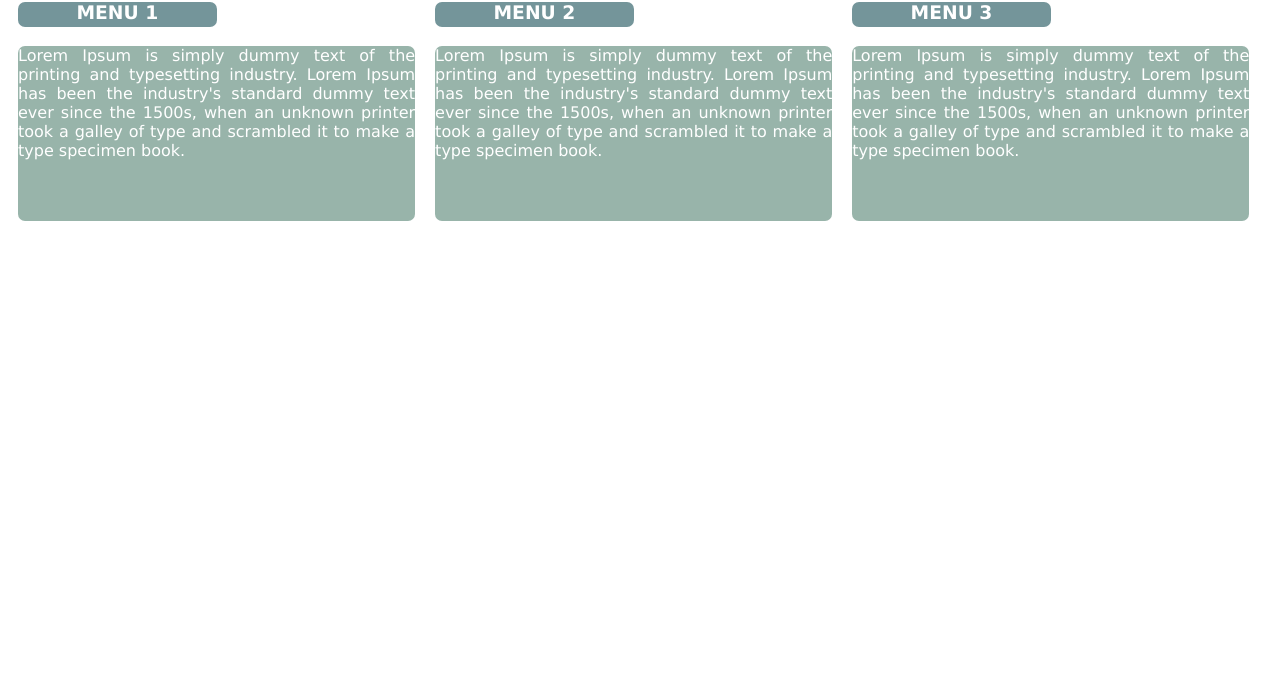
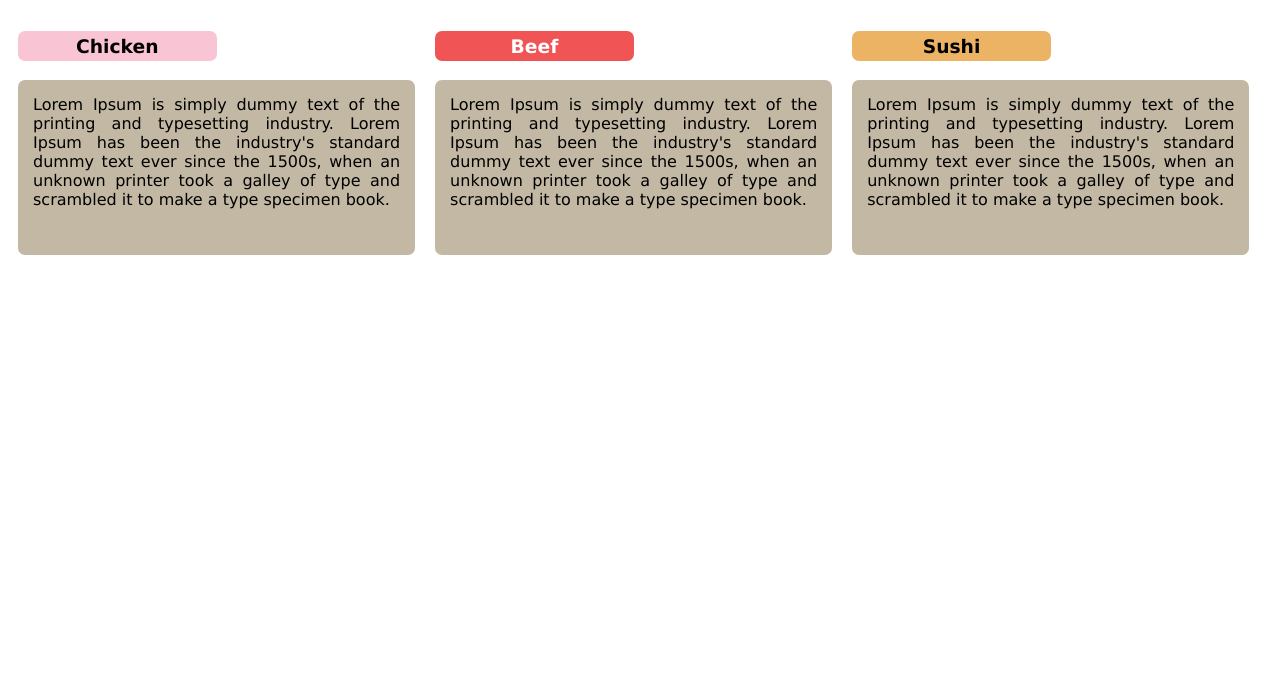
Before and after one commit to farisrizaldi/Mod2_Solution_html-css-javascript-for-web-developers, a plain HTML site: page index.html in a window 1280 px wide. Shown: the part 101-800 px from the top of the page. Drawn offline with Linux system fonts and the light colour scheme.

Commit message:
Update index.html

```diff
--- a/index.html
+++ b/index.html
@@ -10,28 +10,54 @@
       h1 {
         text-align: center;
         font-family: Verdana, Geneva, Tahoma, sans-serif;
+        font-size: 48px;
         margin-bottom: 25px;
-        color: #495371;
+        color: #2c2e43;
       }
-
-      H3 {
-        background-color: #74959a;
+      .menu-1 {
+        background-color: #f9c5d5;
         text-align: center;
         font-family: "Lucida Sans", "Lucida Sans Regular", "Lucida Grande", "Lucida Sans Unicode", Geneva, Verdana, sans-serif;
         width: 50%;
-        height: 25px;
+        height: 30px;
+        color: #000;
+        border-radius: 7px;
+        font-weight: bold;
+        border: 5px solid #f9c5d5;
+      }
+      #menu-2 {
+        background-color: #f05454;
+        text-align: center;
+        font-family: "Lucida Sans", "Lucida Sans Regular", "Lucida Grande", "Lucida Sans Unicode", Geneva, Verdana, sans-serif;
+        width: 50%;
+        height: 30px;
         color: #fff;
         border-radius: 7px;
+        font-weight: bold;
+        border: 5px solid #f05454;
       }
+      .menu-3 {
+        background-color: #ecb365;
+        text-align: center;
+        font-family: "Lucida Sans", "Lucida Sans Regular", "Lucida Grande", "Lucida Sans Unicode", Geneva, Verdana, sans-serif;
+        width: 50%;
+        height: 30px;
+        color: #000;
+        border-radius: 7px;
+        font-weight: bold;
+        border: 5px solid #ecb365;
+      }
+
       p {
-        background-color: #98b4aa;
+        background-color: #c2b8a3;
         font-family: "Lucida Sans", "Lucida Sans Regular", "Lucida Grande", "Lucida Sans Unicode", Geneva, Verdana, sans-serif;
         width: 100%;
         height: 175px;
-        color: #fff;
+        color: #000;
         border-radius: 7px;
-        border: 15px;
+        border: 15px solid #c2b8a3;
         text-align: justify;
+        font-weight: lighter;
       }
 
       .row {
@@ -220,7 +246,7 @@
     <div class="row">
       <div class="col-lg-4 col-md-6 col-sm-12">
         <div id="row-1">
-          <h3>MENU 1</h3>
+          <h3 class="menu-1">Chicken</h3>
           <p id="p1">
             Lorem Ipsum is simply dummy text of the printing and typesetting industry. Lorem Ipsum has been the industry's standard dummy text ever since the 1500s, when an unknown printer took a galley of type and scrambled it to make a
             type specimen book.
@@ -230,7 +256,7 @@
 
       <div class="col-lg-4 col-md-6 col-sm-12">
         <div id="row-2">
-          <h3>MENU 2</h3>
+          <h3 id="menu-2">Beef</h3>
           <p id="p2">
             Lorem Ipsum is simply dummy text of the printing and typesetting industry. Lorem Ipsum has been the industry's standard dummy text ever since the 1500s, when an unknown printer took a galley of type and scrambled it to make a
             type specimen book.
@@ -240,7 +266,7 @@
 
       <div class="col-lg-4 col-md-12 col-sm-12">
         <div id="row-3">
-          <h3>MENU 3</h3>
+          <h3 class="menu-3">Sushi</h3>
           <p id="p3">
             Lorem Ipsum is simply dummy text of the printing and typesetting industry. Lorem Ipsum has been the industry's standard dummy text ever since the 1500s, when an unknown printer took a galley of type and scrambled it to make a
             type specimen book.
```
